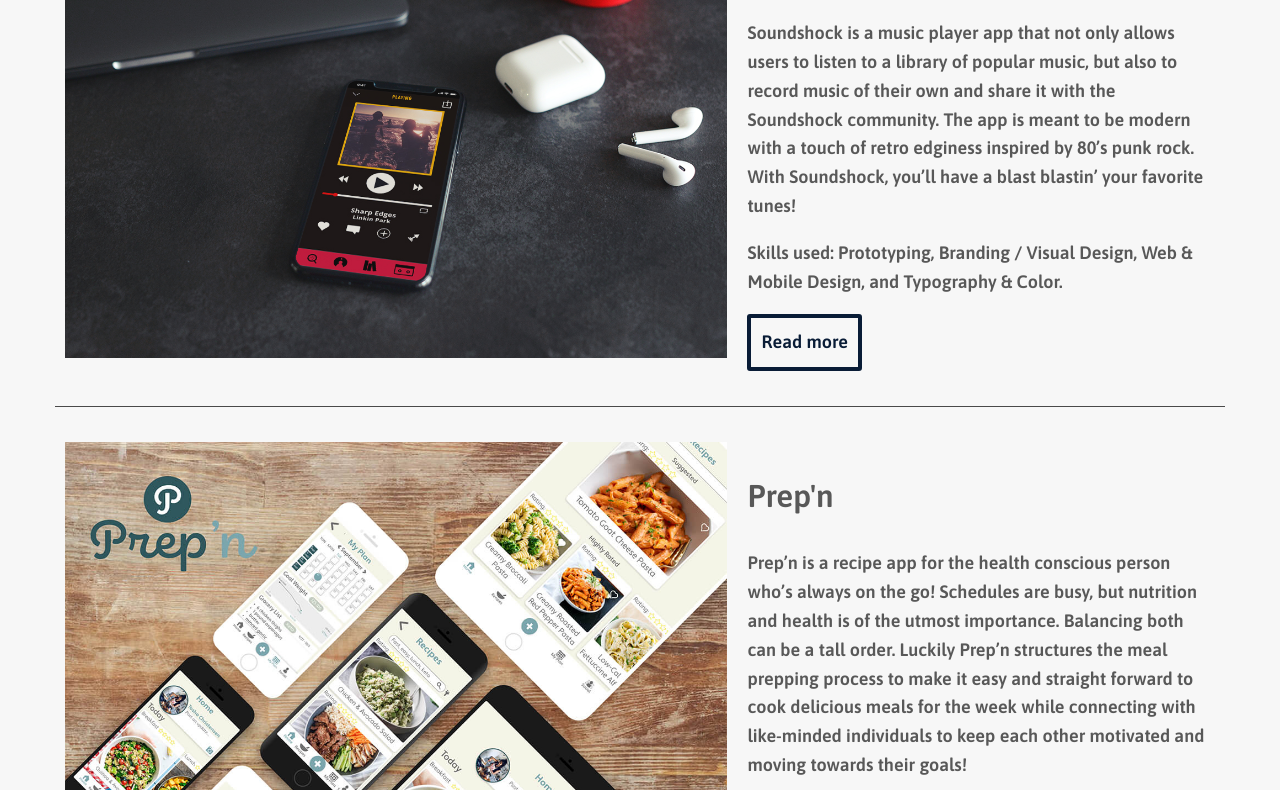
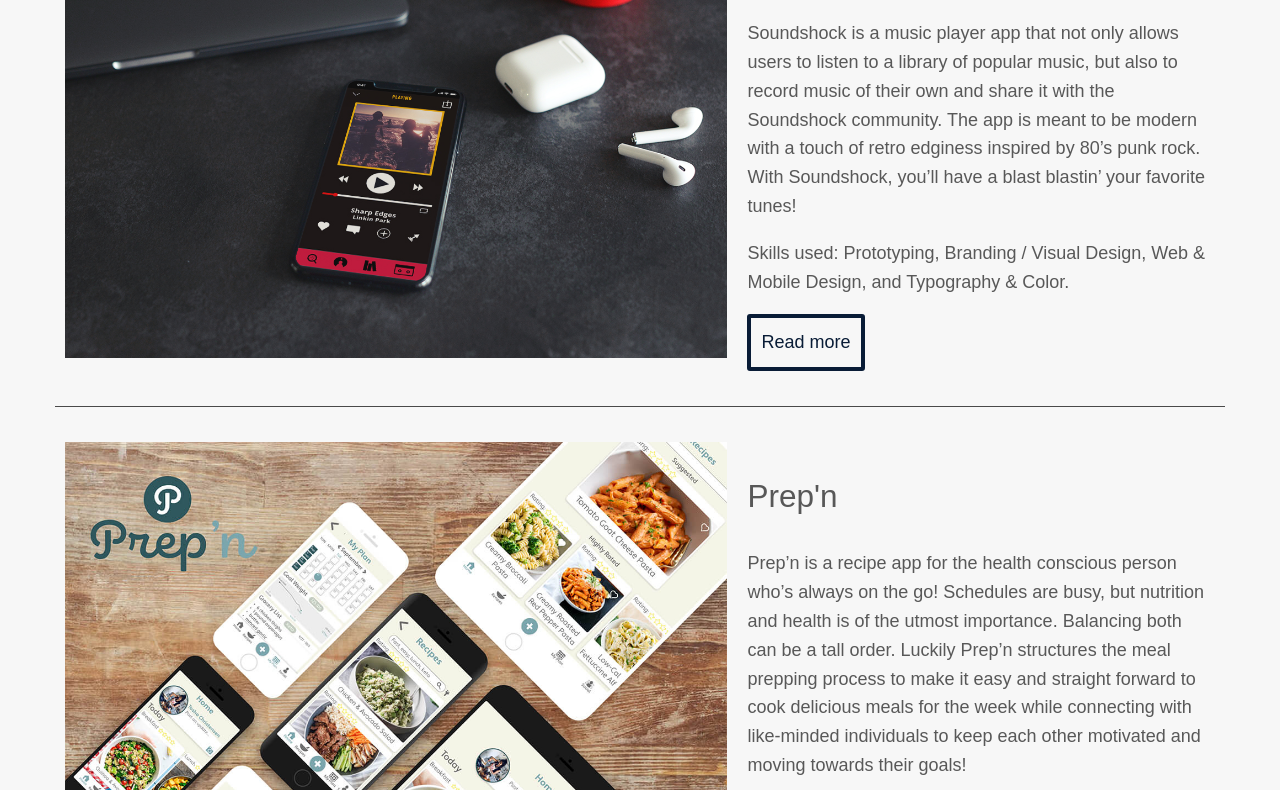
Before and after one commit to mbrooks42/portfolio-website, a plain HTML site: page index.html in a window 1280 px wide. Shown: the part 731-1521 px from the top of the page. Drawn offline with nearby package versions, Linux system fonts and the light colour scheme.

Commit message:
Update style.css

```diff
--- a/css/style.css
+++ b/css/style.css
@@ -15,7 +15,7 @@ Secondary Color (Peach Orange): #ED9871;
 
 body {
   background-color: #F7F7F7;
-  font-family: 'Asap', sans-serif;
+  font-family: 'Azo Sans', sans-serif;
   font-size: 18px;
   /* Sets the font size to 16px */
   font-weight: 300;
```
